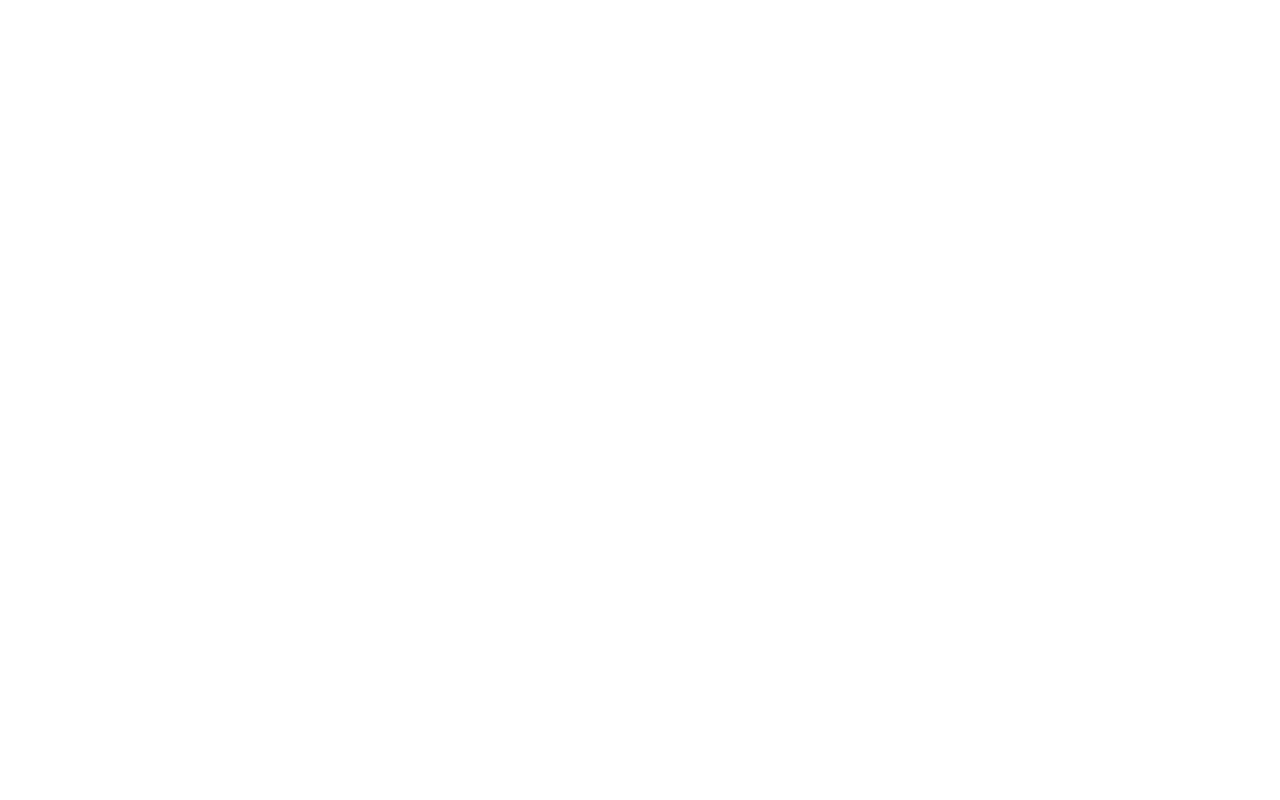
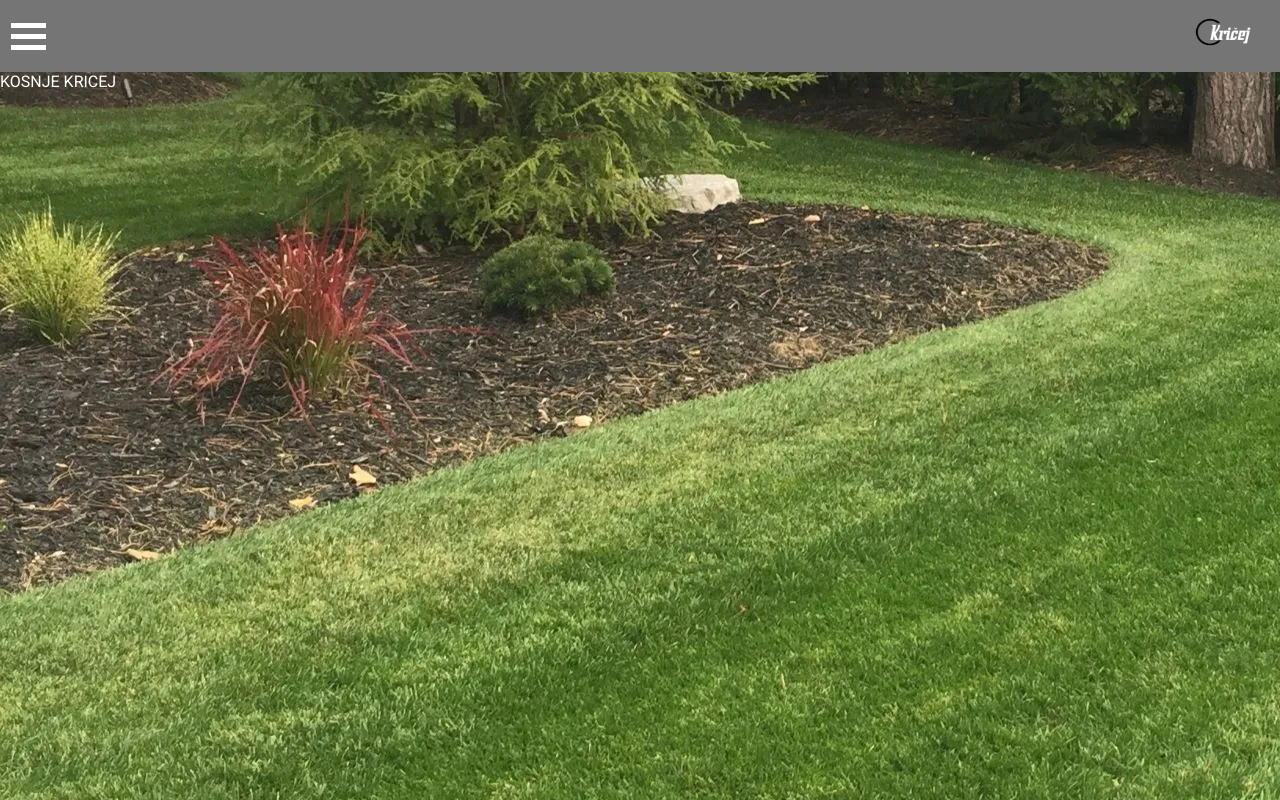
Before and after one commit to terga17/KosnjeKricej, a plain HTML site: page index.html in a window 1280 px wide. Drawn offline with Linux system fonts and the light colour scheme.

Commit message:
Added script, menu bar animation, font and navbar layout

```diff
--- a/index.html
+++ b/index.html
@@ -8,8 +8,19 @@
     <link rel="preconnect" href="https://fonts.googleapis.com">
     <link rel="preconnect" href="https://fonts.gstatic.com" crossorigin>
     <link href="https://fonts.googleapis.com/css2?family=Jost&family=Roboto&display=swap" rel="stylesheet">
+    <script src="script.js" defer></script>
 </head>
 <body>
-
+    <div class="container">
+        <div class="navbar">
+            <div class="menu-icon">
+                <div class="bar1"></div>
+                <div class="bar2"></div>
+                <div class="bar3"></div>
+            </div>
+            <img id="logo" src="images/logo.png" alt="logo" height="50" width="90">
+        </div>
+    </div>
+    <div class="text-logo">KOSNJE KRICEJ</div>
 </body>
 </html>
--- /dev/null
+++ b/script.js
@@ -0,0 +1,5 @@
+const menuIcon = document.querySelector(".menu-icon");
+
+menuIcon.addEventListener("click", () => {
+    menuIcon.classList.toggle("change");
+});
--- a/style.css
+++ b/style.css
@@ -4,3 +4,57 @@
     box-sizing: border-box;
     font-family: 'Roboto', sans-serif;
 }
+
+body{
+    height: 100vh;
+    width: 100vw;
+    background-image: url(images/mainbg.png);
+}
+
+
+
+.text-logo{
+    color: white;
+
+}
+
+/*MENU ICON ANIMATION*/
+
+.bar1, .bar2, .bar3 {
+    width: 35px;
+    height: 5px;
+    background-color: #ffffff;
+    margin: 6px 0;
+    transition: 0.4s;
+}
+
+.change .bar1 {
+    transform: translate(0, 11px) rotate(-45deg);
+}
+
+.change .bar2 {opacity: 0;}
+
+.change .bar3 {
+    transform: translate(0, -11px) rotate(45deg);
+}
+
+/* NAVBAR */
+.navbar{
+    display: grid;
+    grid-template-columns: 1fr 1fr;
+    background-color: rgb(117, 117, 117);
+    padding: 0.7rem;
+}
+
+.menu-icon {
+    display: inline-block;
+    cursor: pointer;
+    align-self: center;
+}
+
+#logo{
+    justify-self: end;
+    align-self: center;
+}
+
+/*MID SECTION*/
```
